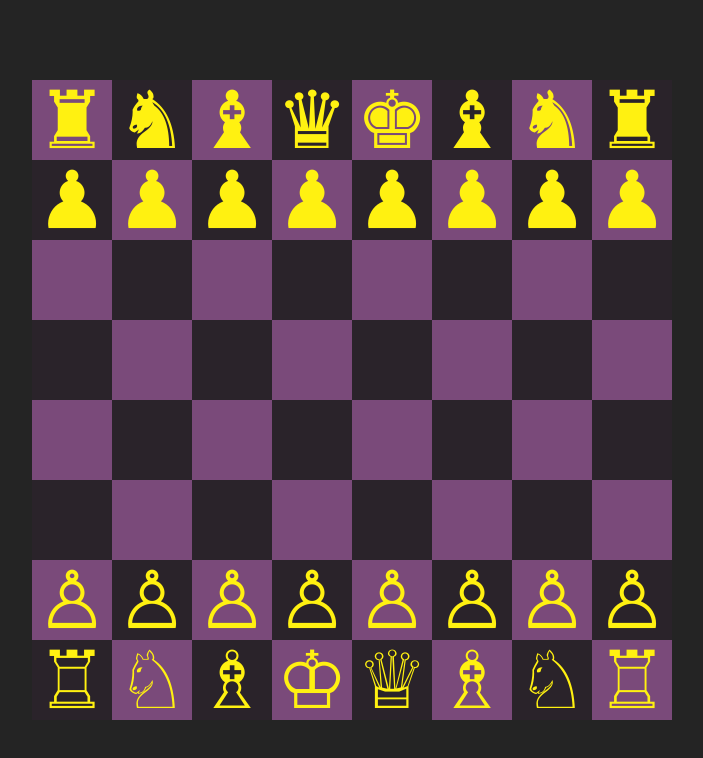
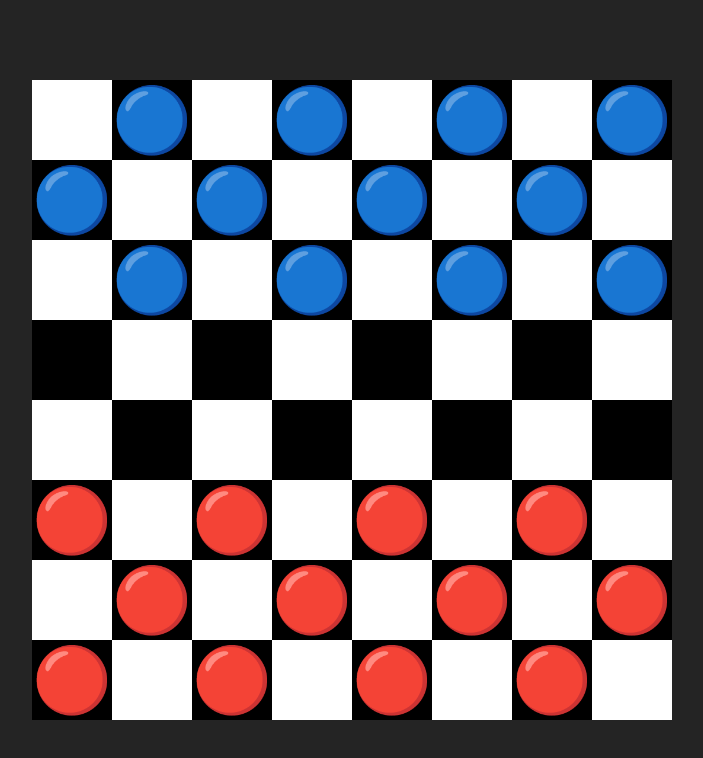
Before and after one commit to Kaduh15/xadrez-game, a React (Vite) app: page / in a window 1280 px wide. Shown: the top 758 px of the page, without its empty margins (288-991 px from the left). Built offline with nearby package versions, Linux system fonts and the light colour scheme.

Commit message:
refactor:♻ muda esetrutura para uma dama

```diff
--- a/src/components/board/index.jsx
+++ b/src/components/board/index.jsx
@@ -5,20 +5,21 @@ import piece from '../../services/piece';
 import { House, LayoutGrid } from './styles';
 
 const INITIAL_TABLE = [
-  't1', 'c1', 'b1', 'q', 'k', 'b2', 'c2', 't2',
-  'p1', 'p2', 'p3', 'p4', 'p5', 'p6', 'p7', 'p8',
+  ' ', 'w', ' ', 'w', ' ', 'w', ' ', 'w',
+  'w', ' ', 'w', ' ', 'w', ' ', 'w', ' ',
+  ' ', 'w', ' ', 'w', ' ', 'w', ' ', 'w',
   ' ', ' ', ' ', ' ', ' ', ' ', ' ', ' ',
   ' ', ' ', ' ', ' ', ' ', ' ', ' ', ' ',
-  ' ', ' ', ' ', ' ', ' ', ' ', ' ', ' ',
-  ' ', ' ', ' ', ' ', ' ', ' ', ' ', ' ',
-  'P1', 'P2', 'P3', 'P4', 'P5', 'P6', 'P7', 'P8',
-  'T1', 'C1', 'B1', 'K', 'Q', 'B2', 'C2', 'T2',
+  'b', ' ', 'b', ' ', 'b', ' ', 'b', ' ',
+  ' ', 'b', ' ', 'b', ' ', 'b', ' ', 'b',
+  'b', ' ', 'b', ' ', 'b', ' ', 'b', ' ',
 ];
 
 function Board() {
   const {
     handleLocalPiece,
     handleSelectedPiece,
+    moveReset,
     selectedPiece,
     localPiece,
   } = useContext(playContext);
@@ -40,14 +41,11 @@ function Board() {
 
   const handleClick = (id, _piece) => {
     if (id !== localPiece && selectedPiece.trim()) {
-      console.log(id);
       const newTable = moveArrayElement(table, +(localPiece), +(id));
       setTable(newTable);
-      handleSelectedPiece('', true);
-      handleLocalPiece('', true);
+      moveReset();
     } else if (selectedPiece === _piece) {
-      handleSelectedPiece('', true);
-      handleLocalPiece('', true);
+      moveReset();
     } else {
       handleLocalPiece(id);
       handleSelectedPiece(_piece);
--- a/src/components/board/styles.js
+++ b/src/components/board/styles.js
@@ -14,15 +14,14 @@ export const LayoutGrid = styled.div`
 
 export const House = styled.div`
   background-color: ${({ isWhite, selected }) => {
-    if (selected) return '#7bc';
-    if (isWhite) return '#d7d7';
-    return '#7171';
+    if (selected) return '#fff111';
+    if (isWhite) return '#fff';
+    return '#000';
   }};
   display: flex;
   justify-content: center;
   align-items: center;
-  font-size: 5rem;
-  color: #fff111;
+  font-size: 4rem;
   width: 5rem;
   height: 5rem;
   cursor: pointer;
--- a/src/context/PlayProvider.jsx
+++ b/src/context/PlayProvider.jsx
@@ -9,16 +9,21 @@ function PlayProvider({ children }) {
 
   const handleLocalPiece = ((local) => setLocalPiece(local));
   const handleSelectedPiece = ((local, force = false) => {
-    console.log(local.trim() || force);
     if (local.trim() || force) {
       console.log('aqui');
       setSelectedPiece(local);
     }
   });
 
+  const moveReset = () => {
+    handleSelectedPiece('', true);
+    handleLocalPiece('', true);
+  };
+
   const state = {
     handleLocalPiece,
     handleSelectedPiece,
+    moveReset,
     selectedPiece,
     localPiece,
   };
--- a/src/services/piece.js
+++ b/src/services/piece.js
@@ -1,16 +1,6 @@
 const piece = {
-  t: '♜',
-  c: '♞',
-  b: '♝',
-  q: '♛',
-  k: '♚',
-  p: '♟',
-  T: '♖',
-  C: '♘',
-  B: '♗',
-  Q: '♕',
-  K: '♔',
-  P: '♙',
+  w: '🔵',
+  b: '🔴',
   '': '',
   ' ': '',
 };
```
